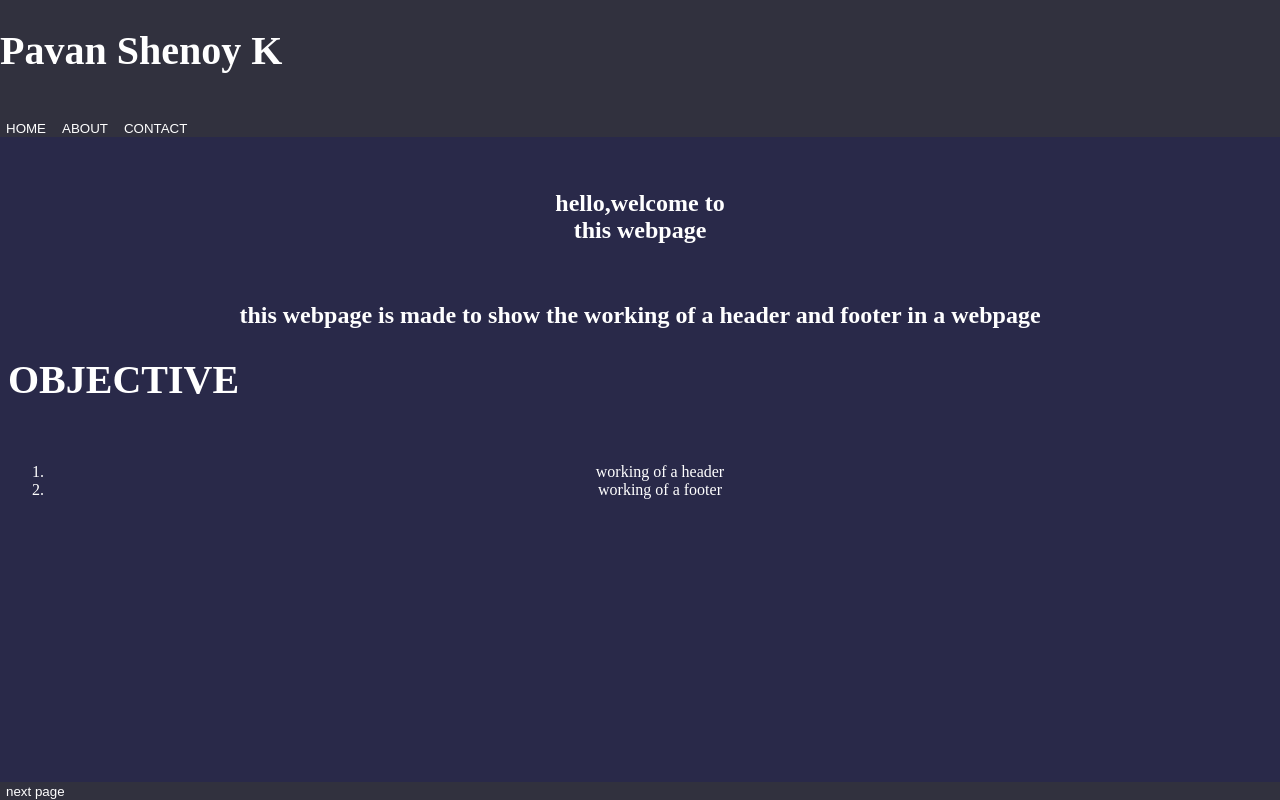
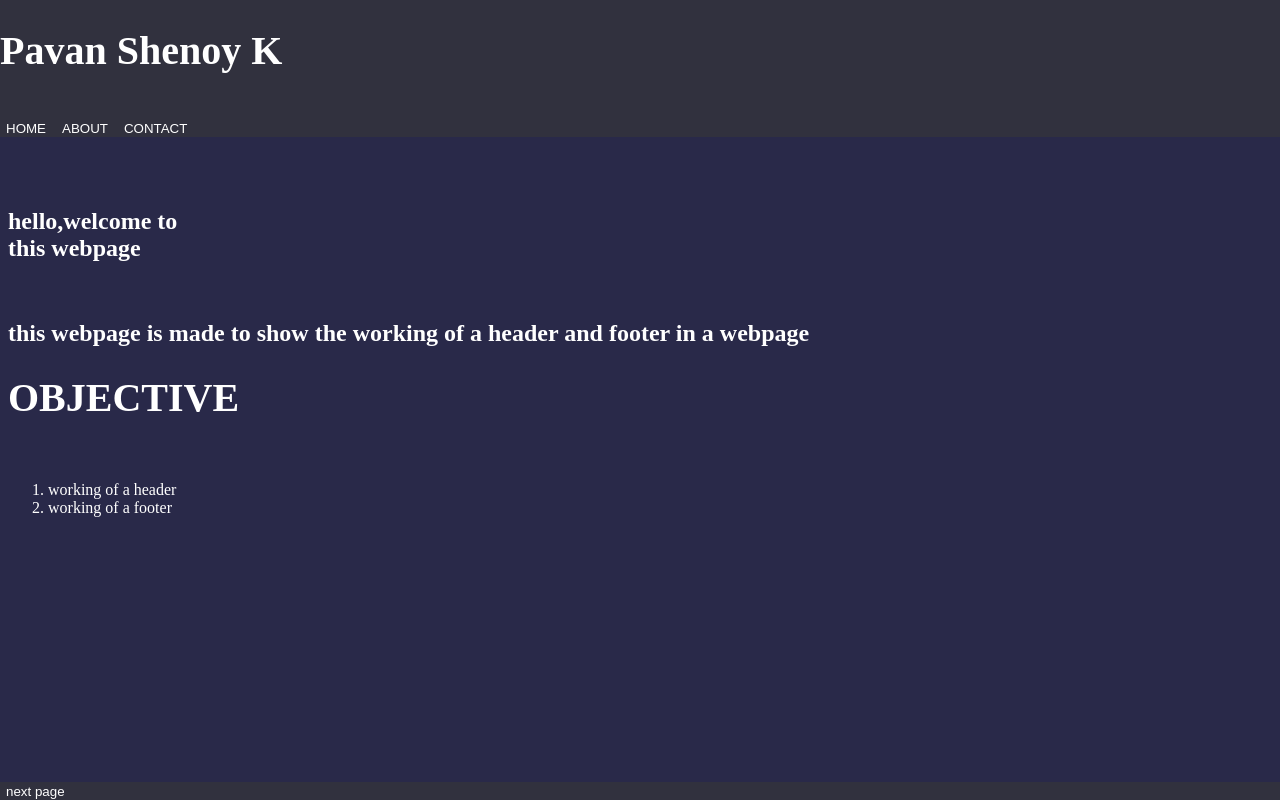
Before and after one commit to PTG2004/PAVAN-SHENOY, a plain HTML site: page f1.html in a window 1280 px wide. Drawn offline with Linux system fonts and the light colour scheme.

Commit message:
commit 5

```diff
--- a/f1.html
+++ b/f1.html
@@ -35,8 +35,8 @@ button{
  text-align:left-side;
  color:white;
 }
-h2,h3,ol,li{
- text-align:center;
+h2,h3,ol,li
+{
  size:800px;
  color:white;
  }
@@ -72,6 +72,7 @@ footer{
 </br>
 </br>
 </br>
+<br>
 <h2>hello,welcome to </br>this webpage</h2><br>
 <h2>this webpage is made to show the working of a header and footer in a webpage</h2>
 <h1>OBJECTIVE</h1><br>
```
Also changed, not shown: f2.html (+10 -1 lines), f3.html (+1 -0 lines).
